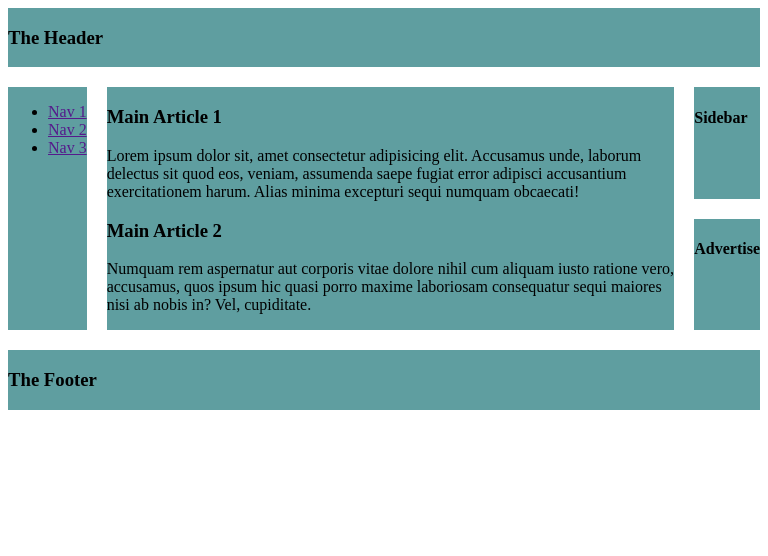
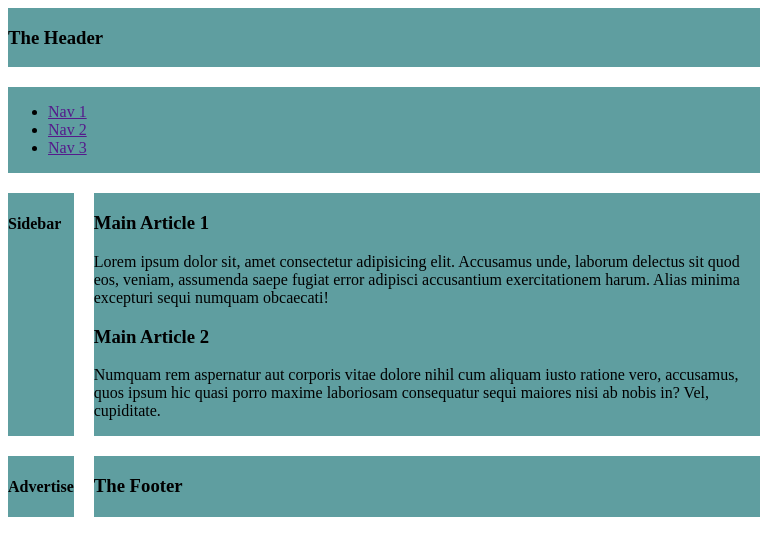
Before and after one commit to Imamasharmeen/All-Task, a plain HTML site: page Grid Area Layout/area.html in a window 768 px wide. Drawn offline with Linux system fonts and the light colour scheme.

Commit message:
Add media query for medium devices in the grid area layout

```diff
--- a/Grid Area Layout/area.css
+++ b/Grid Area Layout/area.css
@@ -45,3 +45,14 @@
         ;
     }
 }
+
+@media screen and (min-width: 576px) and (max-width: 992px) {
+    .container{
+        grid-template-areas:
+        "header header header"
+        "nav    nav     nav"
+        "sidebar main  main"
+        "advertise footer footer"
+        ;
+    }
+}
```
